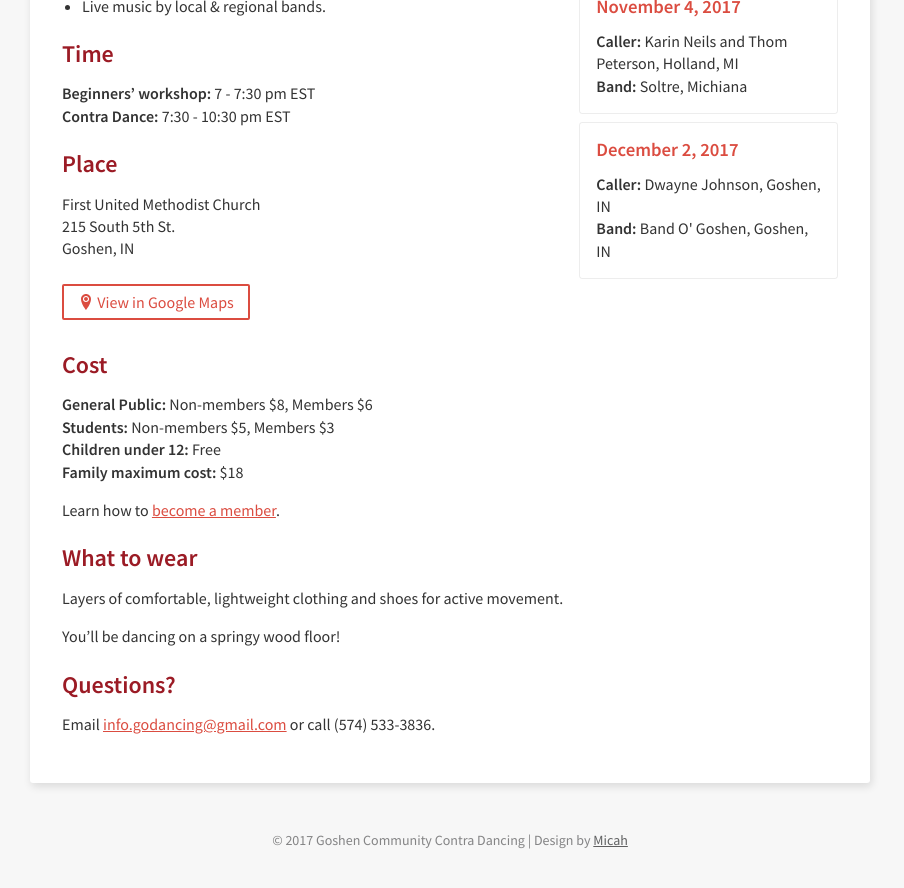
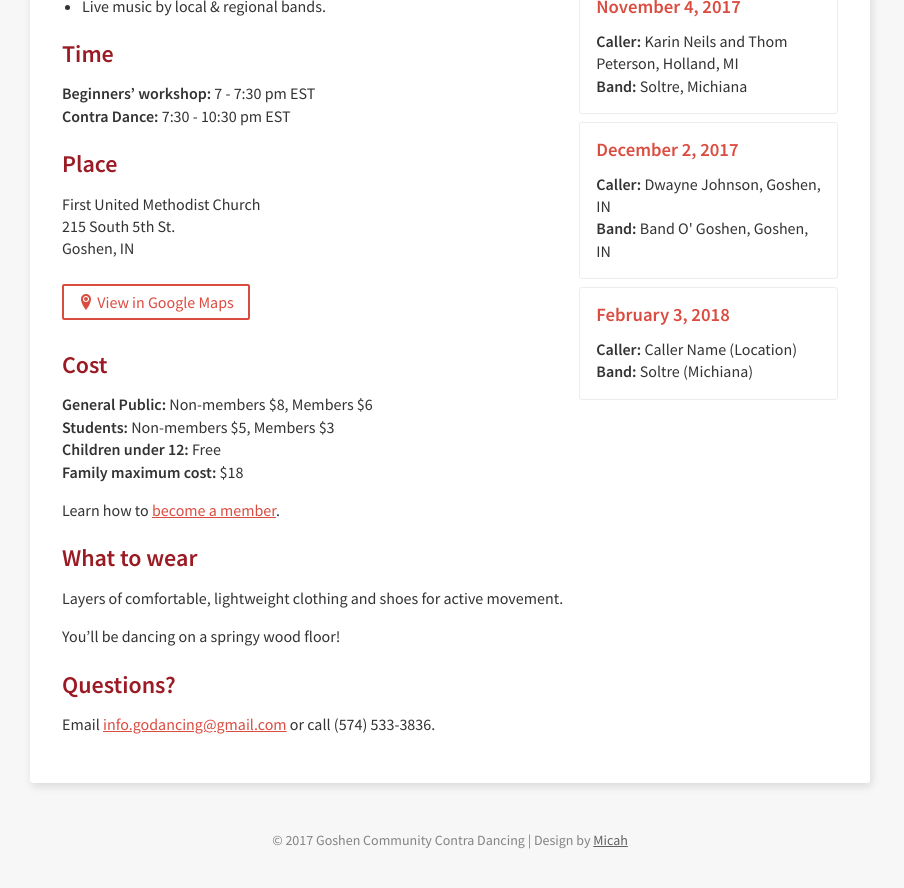
Before and after one commit to godancing/godancing.github.io, a Jekyll site: the page built from index.markdown, in a window 1280 px wide and 900 px high, scrolled down 580 px. Shown: the top 888 px of the window, without its empty margins (190-1094 px from the left). Built offline with Jekyll 4.4.1, drawn with Linux system fonts in a browser that asks for light colours.

Commit message:
Updated 2017 02 04

```diff
--- a/_dances/2017-02-04.markdown
+++ b/_dances/2017-02-04.markdown
@@ -1,6 +1,6 @@
 ---
 title: Feb 3, 2018
-date: 2017-02-04 11:00:00 -05:00
+date: 2018-02-03 11:00:00 -05:00
 categories:
 - dance
 - contra
```
